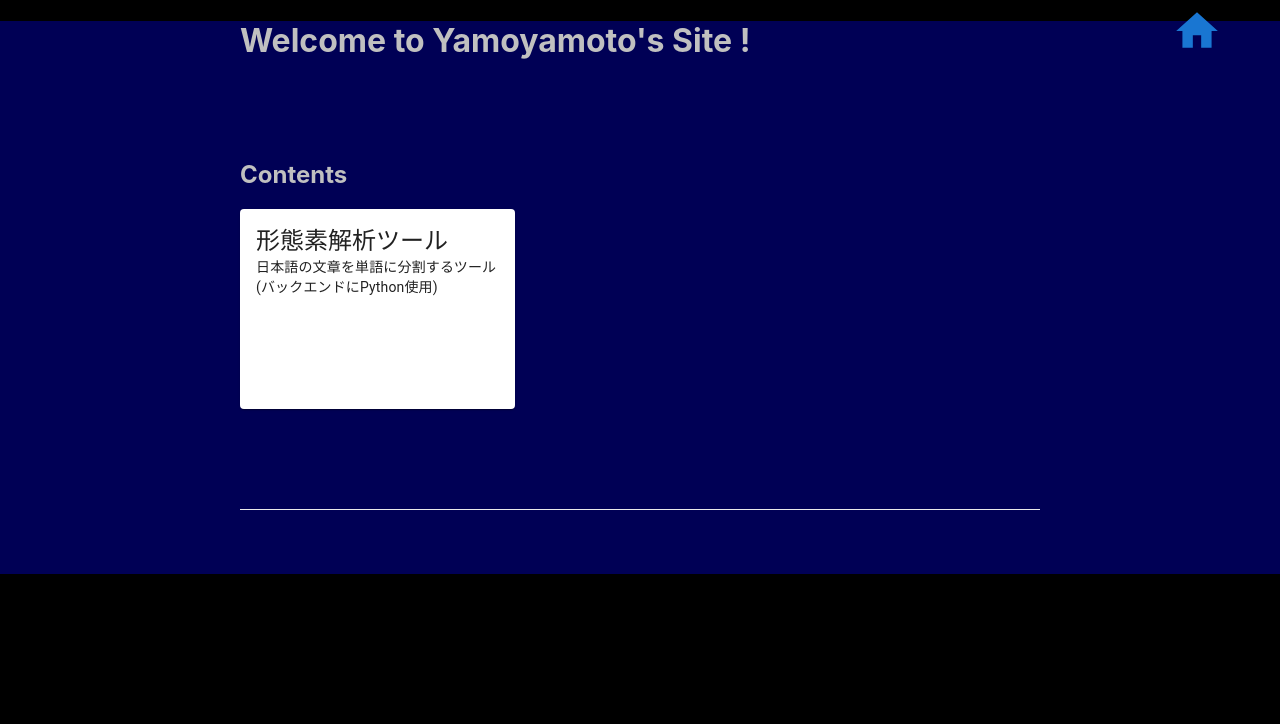
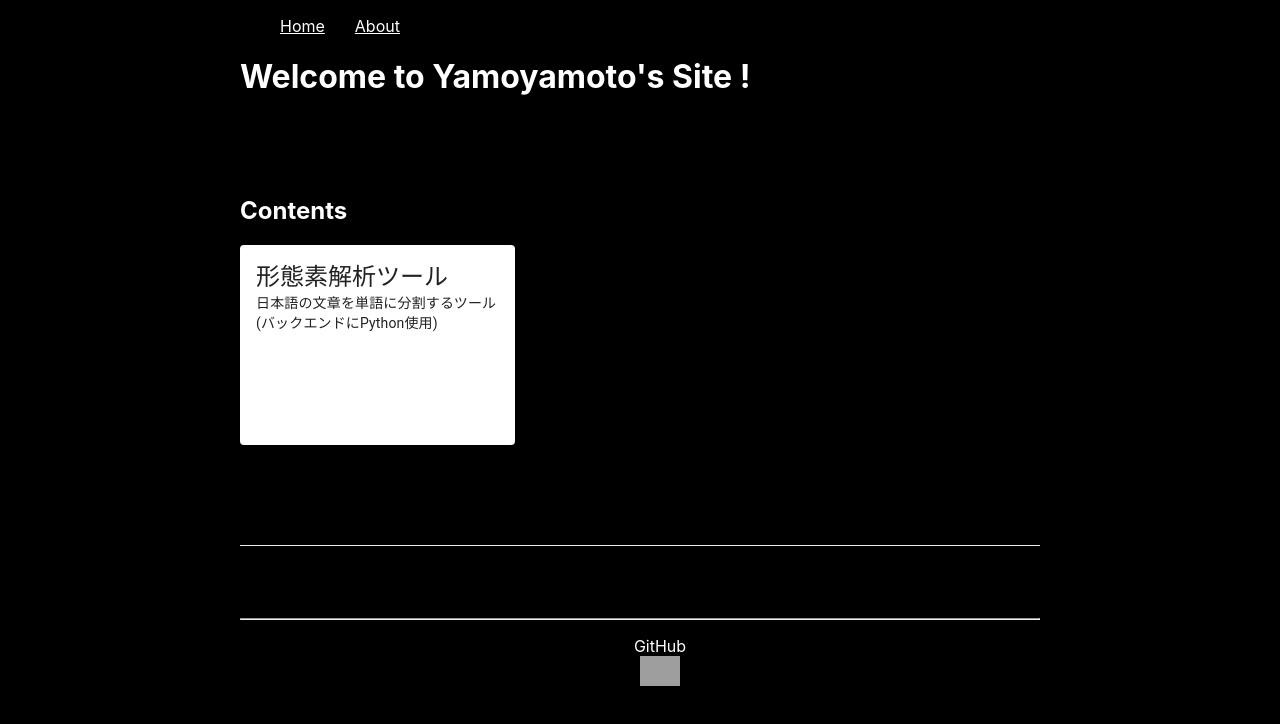
Before and after one commit to yamoyamoto/information_retrieval_site, a Next.js app: page / in a window 1280 px wide. Shown: the top 724 px of the page. Built offline with nearby package versions, Linux system fonts and the light colour scheme; grey boxes are pictures that could not be loaded.

Commit message:
add layout

```diff
--- a/src/templates/layout.tsx
+++ b/src/templates/layout.tsx
@@ -10,31 +10,65 @@ type Props = {
 
 const Layout = ({ children }: Props) => {
   return (
-    <div style={{ backgroundColor: "#000055", color: "#C0C0C0" }}>
+    <div className="layout_wrapper">
       <Head>
         <title>Yamoyamoto's Site</title>
       </Head>
 
-      <header style={{ position: "fixed", top: "0", right: "50px" }}>
-        <div style={{ textAlign: "center" }}>
-          <Link href="/">
-            <Button>
-              <HomeIcon style={{ fontSize: "50px" }}></HomeIcon>
-            </Button>
-          </Link>
-        </div>
+      <header>
+        <nav>
+          <ul>
+            <li>
+              <Link href="/">
+                <u>Home</u>
+              </Link>
+            </li>
+            <li>
+              <u>About</u>
+            </li>
+          </ul>
+        </nav>
       </header>
 
-      <div
-        style={{
-          maxWidth: "800px",
-          margin: "auto",
-        }}
-      >
-        {children}
-      </div>
+      <div>{children}</div>
 
-      <footer></footer>
+      <footer>
+        <hr />
+        <ul>
+          <li>
+            <a href="https://github.com/yamoyamoto">
+              <p style={{ margin: "0" }}>GitHub</p>
+              <img src="/icon-white-github.png" height="30px" />
+            </a>
+          </li>
+        </ul>
+      </footer>
+      <style jsx>{`
+        .layout_wrapper {
+          max-width: 800px;
+          height: 100%;
+          color: white;
+          margin: auto;
+        }
+
+        ul {
+          display: flex;
+        }
+
+        li {
+          list-style: none;
+          margin-right: 30px;
+        }
+
+        footer {
+          text-align: center;
+          margin-bottom: 90px;
+        }
+        footer li {
+          margin: auto;
+          display: inline-block;
+        }
+      `}</style>
     </div>
   );
 };
```
